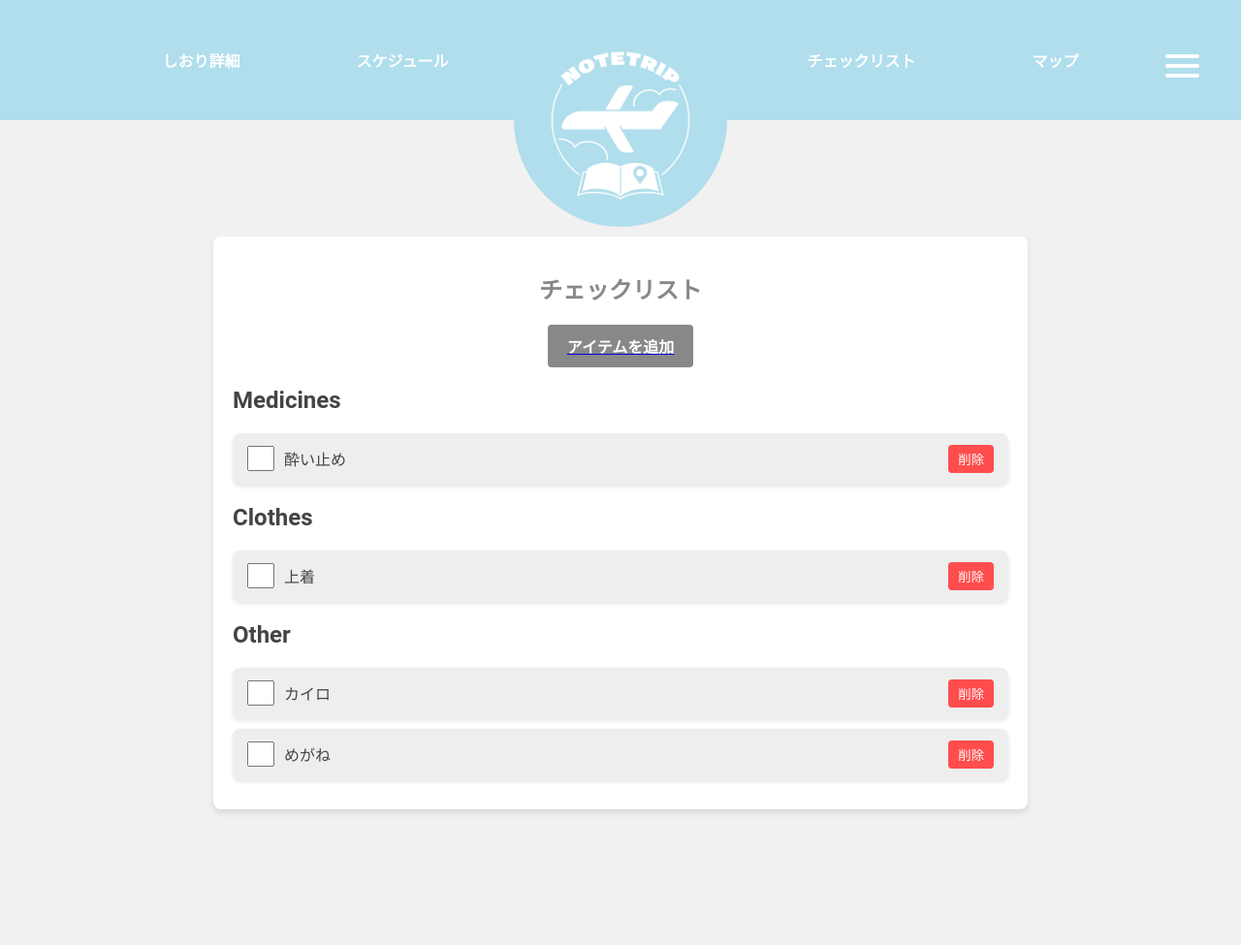
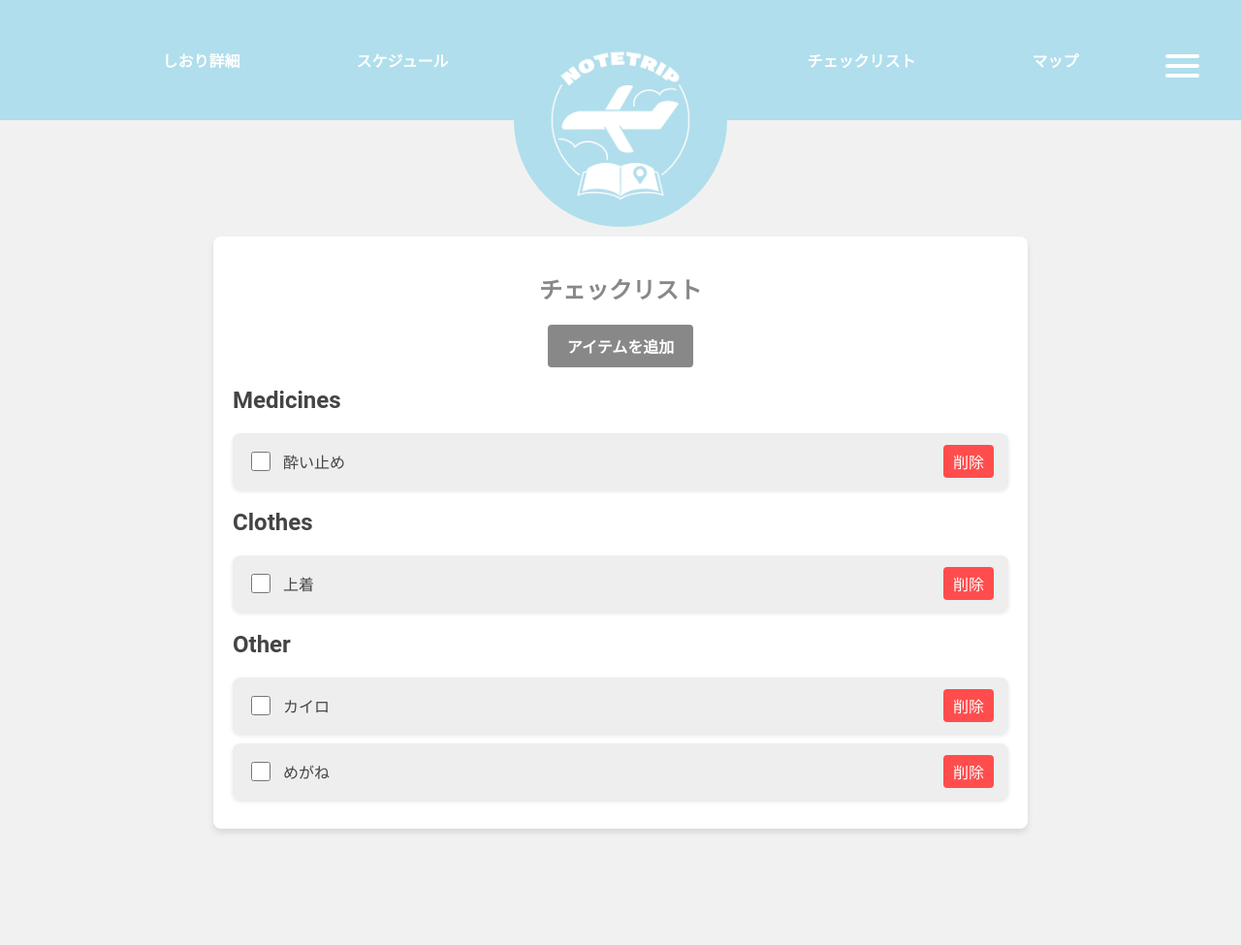
Before and after one commit to yamashita3303/NoteTrip, a Django app: page /checklist/2/ in a window 1280 px wide. Shown: the whole page at 97% size. Before the commit the page ends 839 px from the top, so only its background shows below. Run offline with Django 4.2, Linux system fonts and the light colour scheme; data comes from the database, SQL or seed files in the repository; both versions use the stored data as it was after the commit.

Commit message:
チェックリスト修正

```diff
--- a/app/templates/app/add_item.html
+++ b/app/templates/app/add_item.html
@@ -9,6 +9,7 @@
         {{ form.as_p }}
         <button type="submit">追加</button>
     </form>
+    <br>
     <a href="{% url 'checklist' plan.id %}">チェックリストに戻る</a>
 </div>
 
@@ -18,6 +19,11 @@
         background-color: #f9f9f9;
         margin: 0;
         padding: 0;
+    }
+
+    a {
+        text-decoration: none !important; /* 下線を完全に削除 */
+        color: #007bff;
     }
 
     .item {
--- a/app/templates/app/checklist.html
+++ b/app/templates/app/checklist.html
@@ -13,22 +13,20 @@
         {% csrf_token %}
         {% for category, items in items_by_category.items %}
         <h2>{{ category|capfirst }}</h2> <!-- カテゴリ名を1回だけ表示 -->
-        <ul style="list-style: none; padding-left: 0;"> <!-- マーカーを消すスタイル -->
+        <ul>
             {% for item in items %}
             <li>
                 <label>
                     <!-- チェックボックスを生成 -->
                     <input
-                        type="checkcheck"
+                        type="checkbox"
                         name="item_{{ item.id }}"
                         {% if item.situation %}checked{% endif %}>
                     {{ item.name }}
                 </label>
 
-                <!-- 削除ボタンを右寄せにするフォーム -->
-                <form action="{% url 'delete_item' plan.id item.id %}" method="GET" class="delete-item-form">
-                    <button type="submit" class="delete-item-button">削除</button>
-                </form>
+                <a href="{% url 'delete_item_confirm' plan.id item.id %}" class="delete-item-button">削除</a>
+
             </li>
             {% endfor %}
         </ul>
@@ -62,7 +60,7 @@
         margin-bottom: 20px;
     }
 
-    input[type="checkcheck"] {
+    .checklist input[type="checkbox"] {
     width: 20px;
     height: 20px;
     appearance: auto; /* デフォルトの表示を強制 */
@@ -104,19 +102,23 @@
         background-color: #dddddd;
     }
 
+    a {
+        text-decoration: none !important; /* 下線を完全に削除 */
+    }
+
     .add-item-button {
         display: block;
         margin: 0 auto 20px auto;
         padding: 10px 20px;
         font-size: 16px;
         font-weight: bold;
-        color: #ffffff;
+        color: #ffffff; /* 明示的に白色指定 */
         background-color: #888888;
         border: none;
         border-radius: 4px;
         cursor: pointer;
         transition: background-color 0.3s;
-        text-decoration: none;
+        text-align: center; /* テキストを中央寄せ */
     }
 
     .add-item-button:hover {
@@ -131,10 +133,11 @@
     .delete-item-button {
         padding: 5px 10px;
         background-color: #ff4d4d;
-        color: white;
+        color: white !important;
         border: none;
         border-radius: 4px;
         cursor: pointer;
+        text-decoration: none; /* 下線を消す */
     }
 
     .delete-item-button:hover {
--- a/app/templates/app/checklist_delete.html
+++ b/app/templates/app/checklist_delete.html
@@ -6,7 +6,9 @@
     <h1>削除確認</h1>
     <p>本当に以下のアイテムを削除しますか？</p>
     <p><strong>{{ item.name }}</strong></p>
-    <form method="POST">
+
+    <!-- 削除フォームの action を追加 -->
+    <form method="POST" action="{% url 'delete_item' plan.id item.id %}">
         {% csrf_token %}
         <button type="submit" class="confirm-button">削除</button>
         <a href="{% url 'checklist' plan.id %}" class="cancel-button">キャンセル</a>
--- a/app/urls.py
+++ b/app/urls.py
@@ -1,7 +1,7 @@
 from django.urls import path
 from . import views
 from .admin import admin_site
-from .views import create_plan, edit_plan, delete_plan, home, plan_detail, get_events, member, share, approve_view, checklist_view, add_item_view, schedule, schedule_create, schedule_detail, schedule_edit, schedule_delete, map
+from .views import create_plan, edit_plan, delete_plan, home, plan_detail, get_events, member, share, approve_view, checklist_view, delete_item_view, delete_item_confirm, add_item_view, schedule, schedule_create, schedule_detail, schedule_edit, schedule_delete, map
 from django.conf import settings
 from django.conf.urls.static import static
 
@@ -46,7 +46,8 @@ urlpatterns = [
     path('schedule/<int:plan_id>/<int:schedule_id>/confirmation/delete/', schedule_delete, name='schedule_delete'),
     path('checklist/<int:plan_id>/', checklist_view, name='checklist'),
     path('checklist/<int:plan_id>/add/', add_item_view, name='add_item'),# チェックリスト追加用URL
-    path('checklist/<int:plan_id>/delete/<int:item_id>/', views.delete_item_view, name='delete_item'),  # チェックリスト削除用URL
+    path('checklist/<int:plan_id>/delete/<int:item_id>/confirm/', delete_item_confirm, name='delete_item_confirm'),  # 削除確認ページ
+    path('checklist/<int:plan_id>/delete/<int:item_id>/', delete_item_view, name='delete_item'),  # 削除処理
     path('get-events/', get_events, name='get-events'),
     path('map/<int:plan_id>/', map, name='map'),
 ] + static(settings.MEDIA_URL, document_root=settings.MEDIA_ROOT)
--- a/app/views.py
+++ b/app/views.py
@@ -732,6 +732,12 @@ def add_item_view(request, plan_id):
         form = ChecklistForm()
     return render(request, 'app/add_item.html', {'plan': plan, 'form': form})
 
+def delete_item_confirm(request, plan_id, item_id):
+    plan = get_object_or_404(Plan, id=plan_id)
+    item = get_object_or_404(Checklist, id=item_id, plan=plan)
+
+    return render(request, 'app/checklist_delete.html', {'plan': plan, 'item': item})
+
 # チェックリスト削除
 def delete_item_view(request, plan_id, item_id):
     # plan_id と item_id で対象アイテムを取得
```
Also changed, not shown: db.sqlite3.
